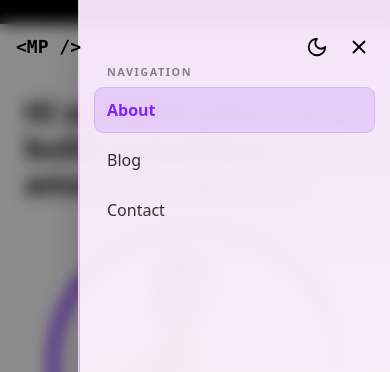
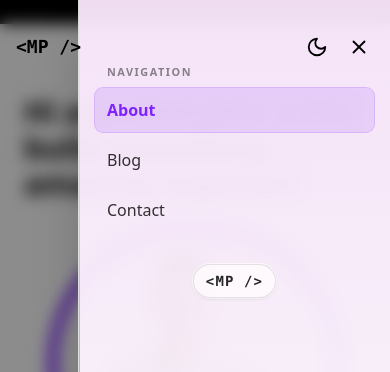
Before and after one commit to mpannekoek/Personal.Portfolio, a Next.js app in the folder client/: page / in a window 390 px wide. Both pictures are taken after a click on the button 359 px from the left and 47 px from the top of the page. Shown: the top 372 px of the page. Built offline with nearby package versions, Linux system fonts and the light colour scheme.

Commit message:
Refine mobile menu logo placement below nav items

```diff
--- a/client/src/app/components/nav.tsx
+++ b/client/src/app/components/nav.tsx
@@ -144,7 +144,7 @@ export default function NavBar() {
                     }`}>
                     <div className="pointer-events-none absolute inset-0 bg-gradient-to-b from-secondary/12 via-secondary/5 to-transparent dark:from-secondary/18 dark:via-secondary/7" />
                     <div className="pointer-events-none absolute inset-y-6 left-0 w-px bg-gradient-to-b from-secondary/0 via-secondary/55 to-secondary/0" />
-                    <div className="relative z-10 px-4 pb-4 pt-16">
+                    <div className="relative z-10 px-4 pb-6 pt-16">
                         <div className="px-1">
                             <p className="px-2 text-[0.68rem] font-semibold uppercase tracking-[0.14em] text-black/45 dark:text-white/45">Navigation</p>
                         </div>
@@ -160,6 +160,14 @@ export default function NavBar() {
                                 </Link>
                             ))}
                         </div>
+                        <div className="mt-8 flex justify-center">
+                            <Link
+                                href="/"
+                                className="inline-flex items-center rounded-full border border-black/10 bg-white/70 px-3 py-1.5 text-black/85 shadow-sm ring-1 ring-white/65 transition-colors hover:bg-white dark:border-white/15 dark:bg-zinc-900/70 dark:text-white/85 dark:ring-white/10 dark:hover:bg-zinc-900"
+                                onClick={() => setMenuOpen(false)}>
+                                <span className="font-mono text-sm font-semibold tracking-[0.08em]">&lt;MP /&gt;</span>
+                            </Link>
+                        </div>
                     </div>
                 </div>
             </div>
```
